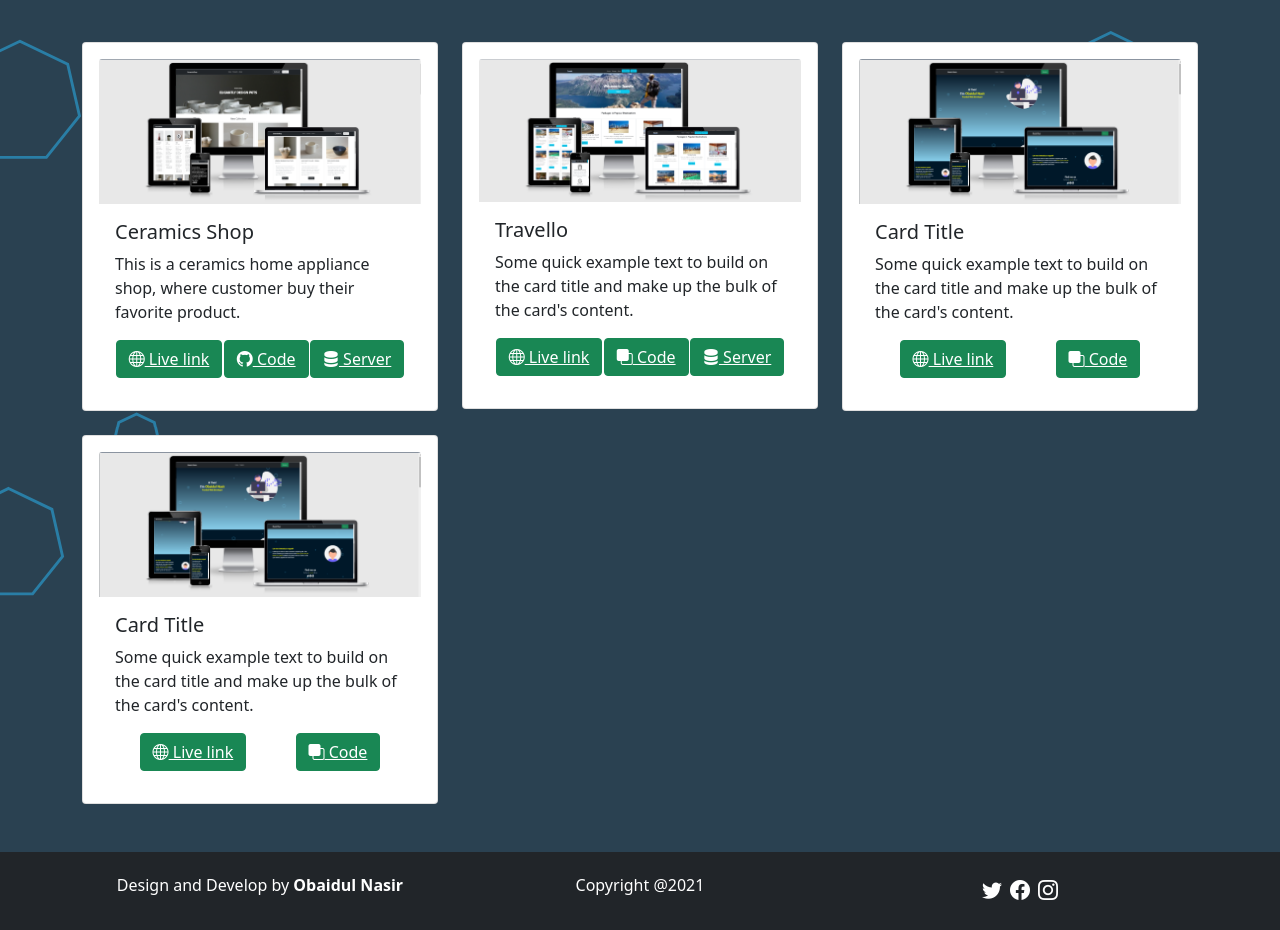
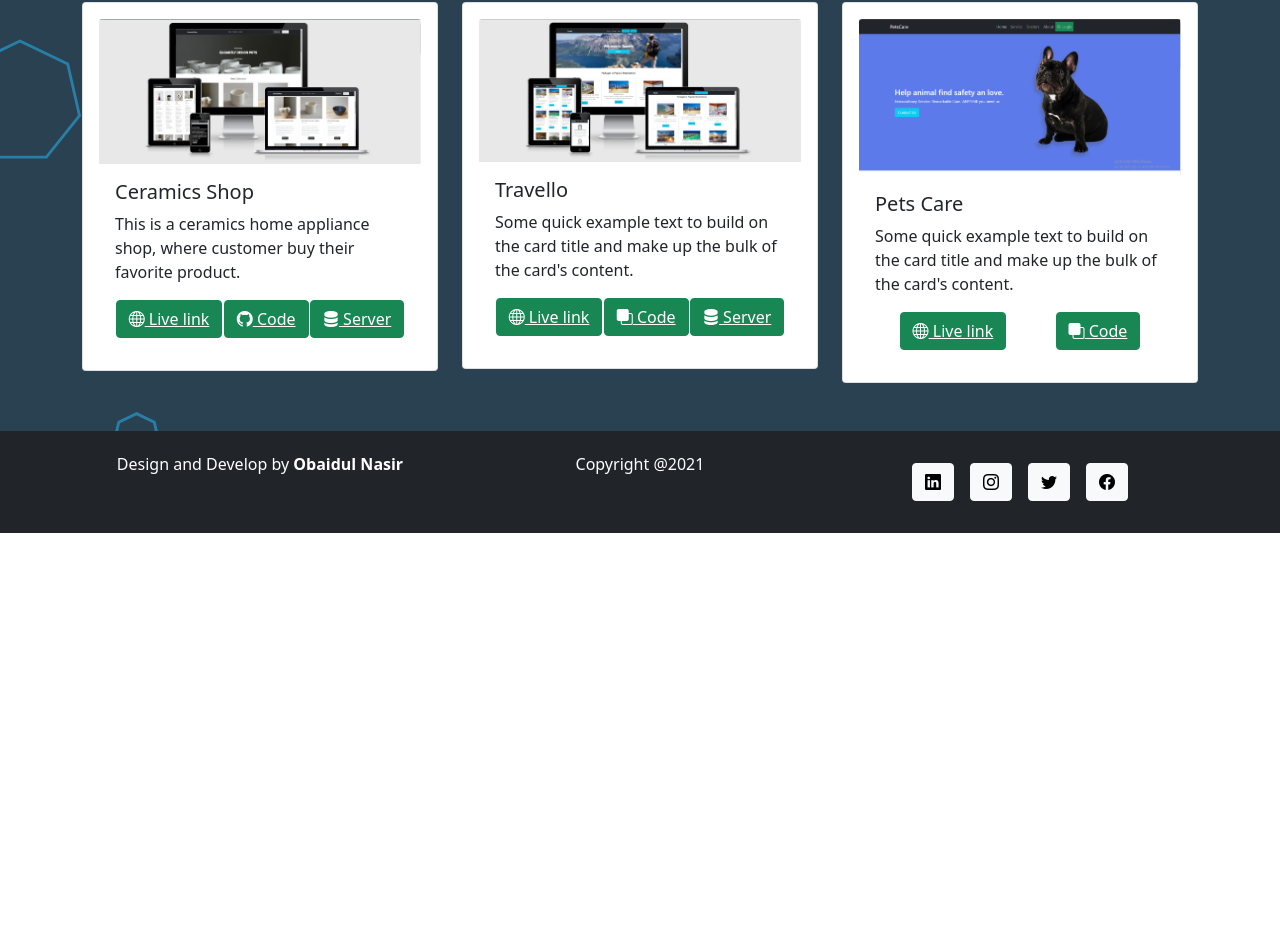
Before and after one commit to obaidulnasir/portfolio-1, a React (Create React App) app: page /project in a window 1280 px wide. Shown: the part 278-1208 px from the top of the page. After the commit the page ends 811 px from the top, so only its background shows below. Built offline with nearby package versions, Linux system fonts and the light colour scheme.

Commit message:
contact form and footer social icon added

```diff
--- a/src/components/pages/Home/ContactMe/ContactMe.js
+++ b/src/components/pages/Home/ContactMe/ContactMe.js
@@ -5,12 +5,13 @@ import contactsvg from "./contact.svg"
 
 const ContactMe = () => {
     return (
-        <div className="banner">
+        <div className="">
             <Container>
+                <div>
+                    <h2 className="text-center heading1 my-5">Contact</h2>
+                </div>
+
                 <div className="row d-flex align-items-center my-5">
-                    <div>
-                        <h2 className="text-center heading1 my-5">Contact</h2>
-                    </div>
                     <div className="col-md-4">
                         <img src={contactsvg} width="90%" alt="" />
                     </div>
@@ -23,14 +24,4 @@ const ContactMe = () => {
     );
 };
 
-export default ContactMe; <Container>
-    <div className="row">
-        <div className="col-md-8">
-            <div className="row w-80">
-                <Contact></Contact>
-            </div>
-        </div>
-        <div className="col-md-4">
-            <img src="" alt="" />
-        </div>
-    </div></Container>
+export default ContactMe;
--- a/src/components/pages/Project/Project.js
+++ b/src/components/pages/Project/Project.js
@@ -4,6 +4,7 @@ import Footer from '../Shared/Footer';
 import project1 from "./img/project1.png"
 import project2 from "./img/project2.png"
 import project3 from "./img/project3.png"
+import project4 from "./img/project4.png"
 
 const Project = () => {
     return (
@@ -13,7 +14,6 @@ const Project = () => {
                 <Row>
                     <Col className="text-center text-white">
                         <h3>My Recent <span className="heading1">Works</span></h3>
-                        <p>Lorem ipsum dolor sit amet consectetur adipisicing elit.</p>
                     </Col>
                 </Row>
             </Container>
@@ -60,21 +60,21 @@ const Project = () => {
                         </div>
                         <div className="col-4">
                             <Card className="p-3">
-                                <Card.Img variant="top" src={project1} />
+                                <Card.Img variant="top" src={project4} />
                                 <Card.Body>
-                                    <Card.Title>Card Title</Card.Title>
+                                    <Card.Title>Pets Care</Card.Title>
                                     <Card.Text>
                                         Some quick example text to build on the card title and make up the bulk of
                                         the card's content.
                                     </Card.Text>
                                     <div className="d-flex justify-content-around">
-                                        <button className="btn btn-success"><i class="bi bi-globe"></i><a className="text-white" rel="noopener noreferrer" href="https://ceramics-shop.web.app" target="_blank"> Live link</a></button>
-                                        <button className="btn btn-success"><i class="bi bi-front"></i><a className="text-white" rel="noopener noreferrer" href="https://github.com/obaidulnasir/ceramics-shop-client.git" target="_blank"> Code</a></button>
+                                        <button className="btn btn-success"><i class="bi bi-globe"></i><a className="text-white" rel="noopener noreferrer" href="https://pets-care-obaidulnasir.netlify.app/" target="_blank"> Live link</a></button>
+                                        <button className="btn btn-success"><i class="bi bi-front"></i><a className="text-white" rel="noopener noreferrer" href="https://github.com/obaidulnasir/pets-care-website.git" target="_blank"> Code</a></button>
                                     </div>
                                  </Card.Body>
                             </Card>
                         </div>
-                        <div className="col-4">
+                        {/* <div className="col-4">
                             <Card className="p-3">
                                 <Card.Img variant="top" src={project1} />
                                 <Card.Body>
@@ -89,7 +89,7 @@ const Project = () => {
                                     </div>
                                  </Card.Body>
                             </Card>
-                        </div>
+                        </div> */}
                     </div>
                 </div>
             </div>
--- a/src/components/pages/Shared/Footer.js
+++ b/src/components/pages/Shared/Footer.js
@@ -15,9 +15,10 @@ const Footer = () => {
                         </div>
                         <div className="col-md-4">
                             <div className="fs-5">
-                                <i class="bi bi-twitter m-1"></i>
-                                <i class="bi bi-facebook m-1"></i>
-                                <i class="bi bi-instagram m-1"></i>
+                            <button className="btn btn-light m-2"><i class="bi bi-linkedin"></i><a className="text-white" rel="noopener noreferrer" href="https://github.com/obaidulnasir/ceramics-shop-server.git" target="_blank"> </a></button>
+                            <button className="btn btn-light m-2"><i class="bi bi-instagram"></i><a className="text-white" rel="noopener noreferrer" href="https://github.com/obaidulnasir/ceramics-shop-server.git" target="_blank"> </a></button>
+                            <button className="btn btn-light m-2"><i class="bi bi-twitter"></i><a className="text-white" rel="noopener noreferrer" href="https://github.com/obaidulnasir/ceramics-shop-server.git" target="_blank"> </a></button>
+                            <button className="btn btn-light m-2"><i class="bi bi-facebook"></i><a className="text-white" rel="noopener noreferrer" href="https://github.com/obaidulnasir/ceramics-shop-server.git" target="_blank"> </a></button>
                             </div>
                         </div>
                     </Row>
```
Also changed, not shown: src/components/pages/Project/img/project4.png (added).
